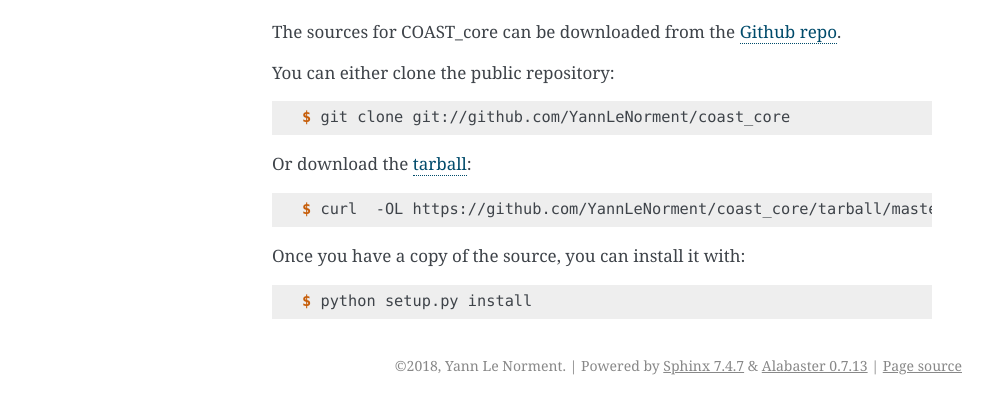
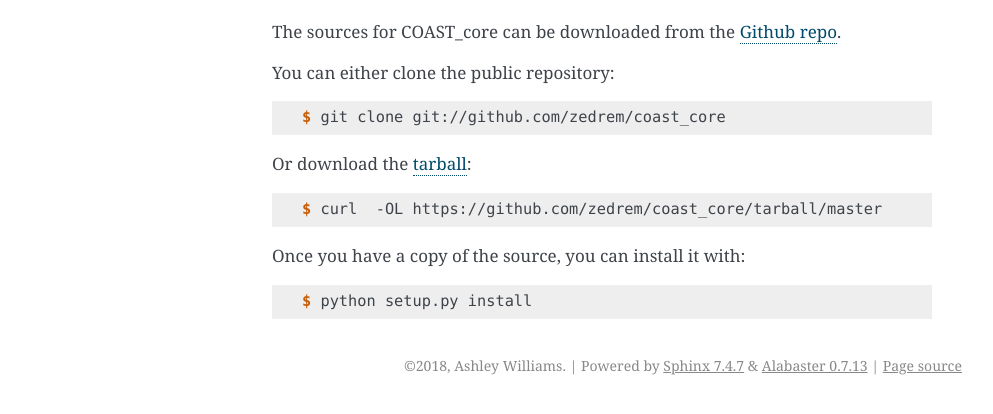
Before and after one commit to serenpa/coast_core, a Sphinx documentation site: the page built from docs/installation.rst, in a window 1280 px wide. Shown: the part 448-862 px from the top of the page, without its empty margins (148-1141 px from the left). Built offline with Sphinx 7.4.7, drawn with Linux system fonts in a browser that asks for light colours; pages that are not in the unit, such as notebooks, are missing from menus.

Commit message:
Removed Yann as the author of all documentation. Sorry Yann

```diff
--- a/docs/conf.py
+++ b/docs/conf.py
@@ -48,8 +48,8 @@
 
 # General information about the project.
 project = u'COAST_core'
-copyright = u"2018, Yann Le Norment"
-author = u"Yann Le Norment"
+copyright = u"2018, Ashley Williams"
+author = u"Ashley Williams"
 
 # The version info for the project you're documenting, acts as replacement
 # for |version| and |release|, also used in various other places throughout
@@ -130,7 +130,7 @@
 latex_documents = [
     (master_doc, 'coast_core.tex',
      u'COAST_core Documentation',
-     u'Yann Le Norment', 'manual'),
+     u'Ashley Williams', 'manual'),
 ]
 
 
--- a/docs/index.rst
+++ b/docs/index.rst
@@ -1,8 +1,8 @@
-Welcome to COAST_core's documentation!
+Welcome to the documentation for COAST_CORE!
 ======================================
 
 .. toctree::
-   :maxdepth: 2
+   :maxdepth: 3
    :caption: Contents:
 
    readme
--- a/docs/installation.rst
+++ b/docs/installation.rst
@@ -32,13 +32,13 @@
 
 .. code-block:: console
 
-    $ git clone git://github.com/YannLeNorment/coast_core
+    $ git clone git://github.com/zedrem/coast_core
 
 Or download the `tarball`_:
 
 .. code-block:: console
 
-    $ curl  -OL https://github.com/YannLeNorment/coast_core/tarball/master
+    $ curl  -OL https://github.com/zedrem/coast_core/tarball/master
 
 Once you have a copy of the source, you can install it with:
 
@@ -47,5 +47,5 @@
     $ python setup.py install
 
 
-.. _Github repo: https://github.com/YannLeNorment/coast_core
-.. _tarball: https://github.com/YannLeNorment/coast_core/tarball/master
+.. _Github repo: https://github.com/zedrem/coast_core
+.. _tarball: https://github.com/zedrem/coast_core/tarball/master
```
